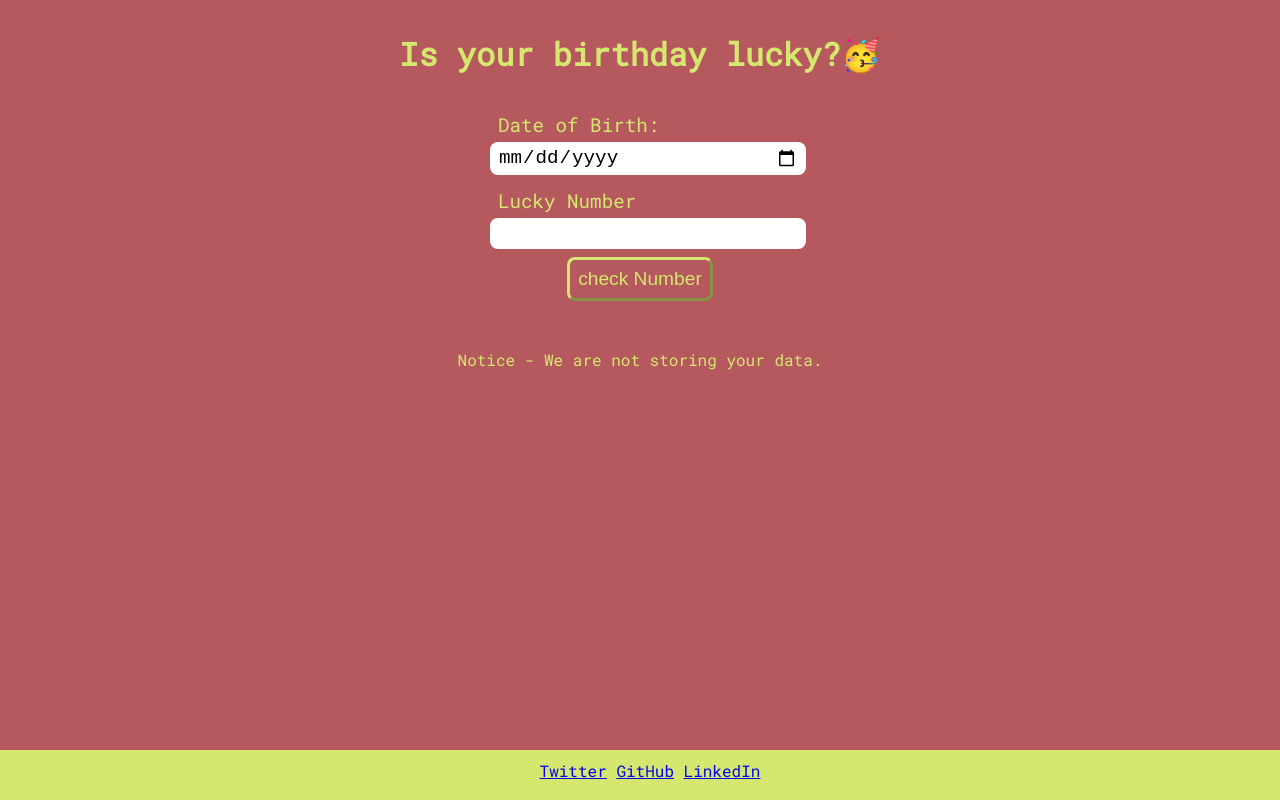
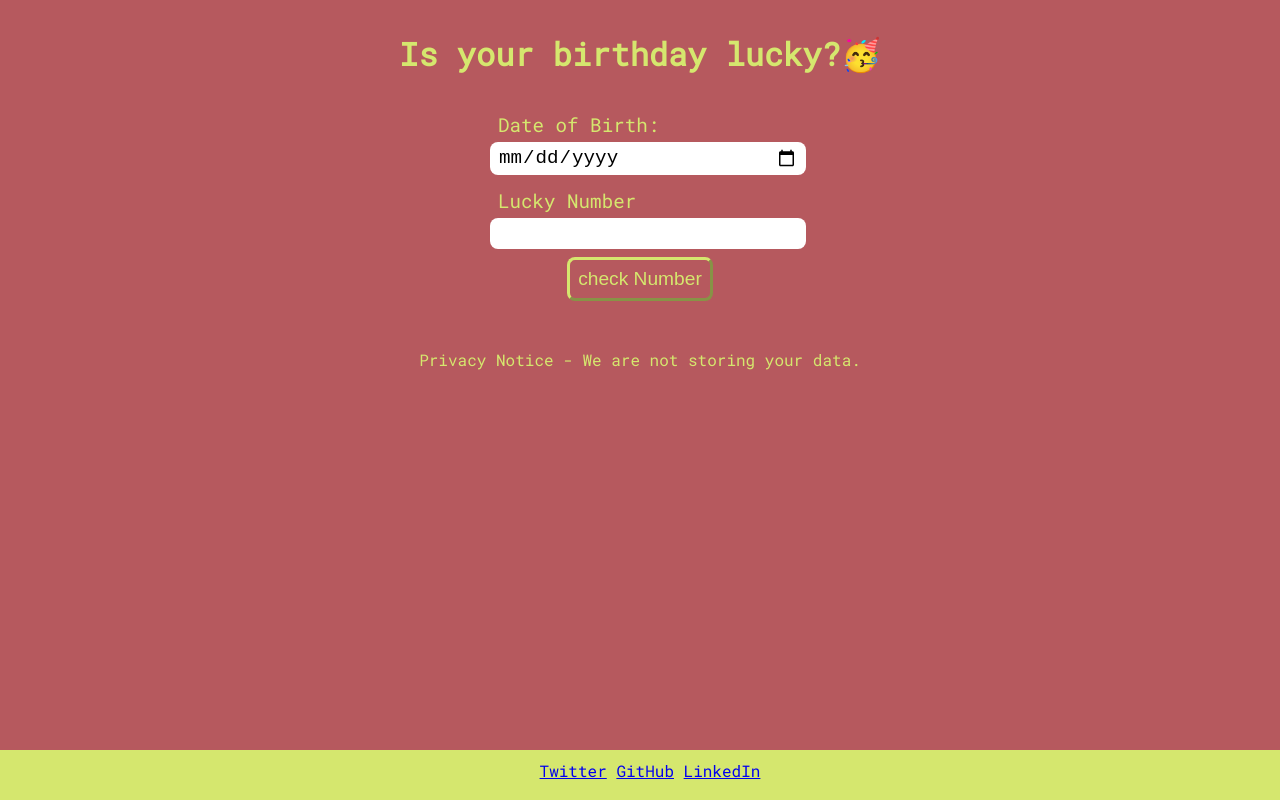
Before and after one commit to rkshaw20/Lucky-Birthday, a plain HTML site: page index.html in a window 1280 px wide. Drawn offline with Linux system fonts and the light colour scheme.

Commit message:
privacy update

```diff
--- a/index.html
+++ b/index.html
@@ -24,7 +24,7 @@
         <div class="msg"></div>
     </div>
 
-    <p class="privacy">Notice - We are not storing your data.</p>
+    <p class="privacy">Privacy Notice - We are not storing your data.</p>
 
     <footer class="social-links">
         <a href="https://twitter.com/RajKishorShaw17" target="_blank">Twitter</a>
```
